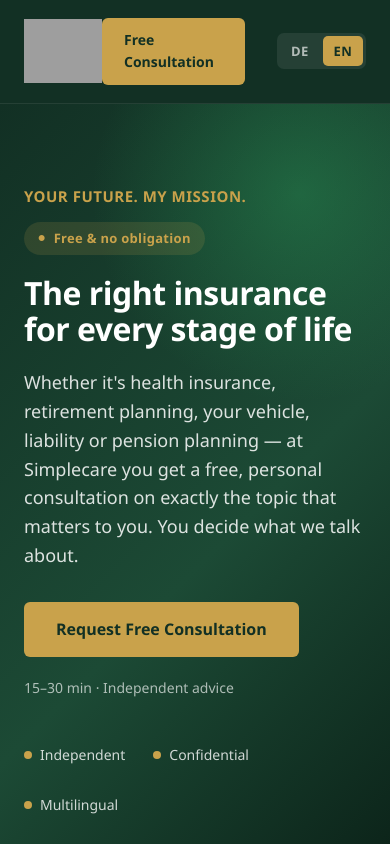
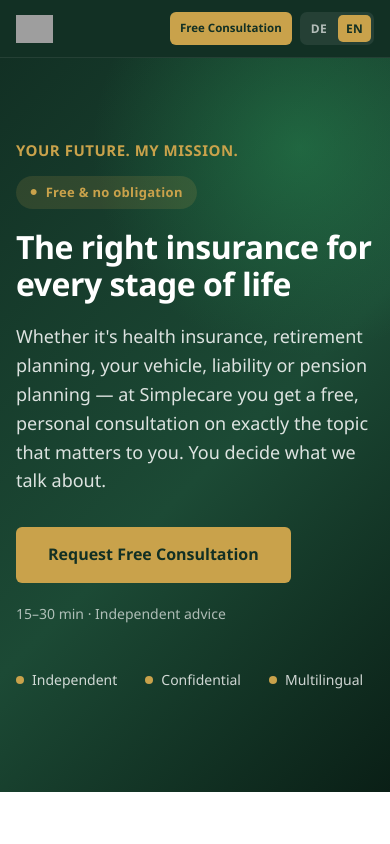
Before and after one commit to EliaDallAcqua/Swiss-Insurance-Comparison, a plain HTML site: page index.html in a window 390 px wide. Shown: the top 844 px of the page. Drawn offline with Linux system fonts and the light colour scheme; grey boxes are pictures that could not be loaded.

Commit message:
Add files via upload

```diff
--- a/index.html
+++ b/index.html
@@ -281,6 +281,17 @@
     .family-row-grid{grid-template-columns:1fr;}
     .remove-family-member{width:100%;}
     nav.header-nav .nav-link{display:none;}
+    header{padding:12px 0;}
+    .logo-full{height:34px;}
+    nav.header-nav{gap:8px;}
+    .header-cta{padding:8px 12px;font-size:12.5px;white-space:nowrap;}
+    .lang-btn{padding:5px 8px;font-size:12px;}
+  }
+
+  @media (max-width: 420px){
+    .container{padding:0 16px;}
+    .header-cta{padding:7px 10px;font-size:11.5px;}
+    .logo-full{height:28px;}
   }
 </style>
 </head>
```
